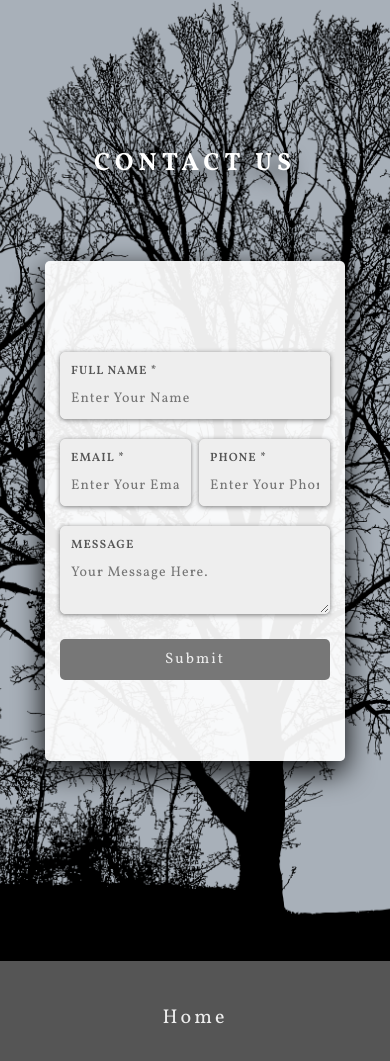
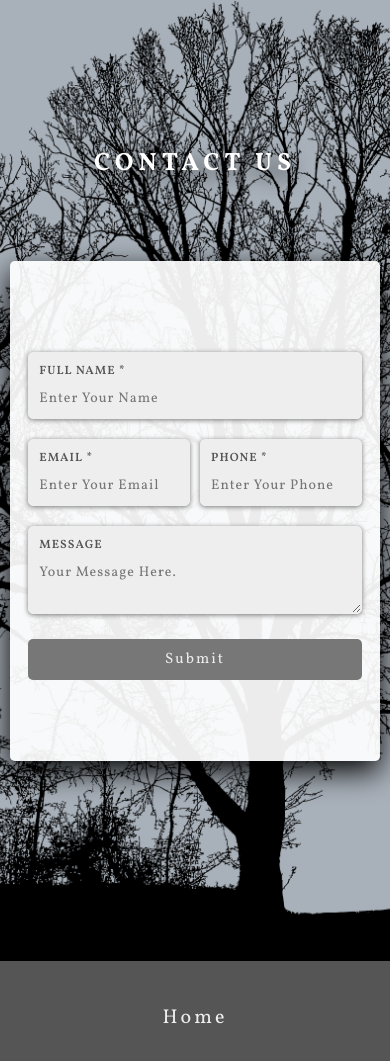
Before and after one commit to souak/Around-The-World, a plain HTML site: page index.html in a window 390 px wide. Shown: the part 4523-5584 px from the top of the page. Drawn offline with Linux system fonts and the light colour scheme.

Commit message:
solve minor bug

```diff
--- a/style.css
+++ b/style.css
@@ -813,7 +813,7 @@ body {
     }
 
     .contact-form {
-        width: 37rem;
+        width: 50rem;
     }
 
     .footer-list {
@@ -830,9 +830,9 @@ body {
     }
 }
 
-@media (max-width: 400px) {
+@media (max-width: 560px) {
     .contact-form {
-        width: 30rem;
+        width: 95%;
     }
     .story-bg{
         width: 35rem;
```
